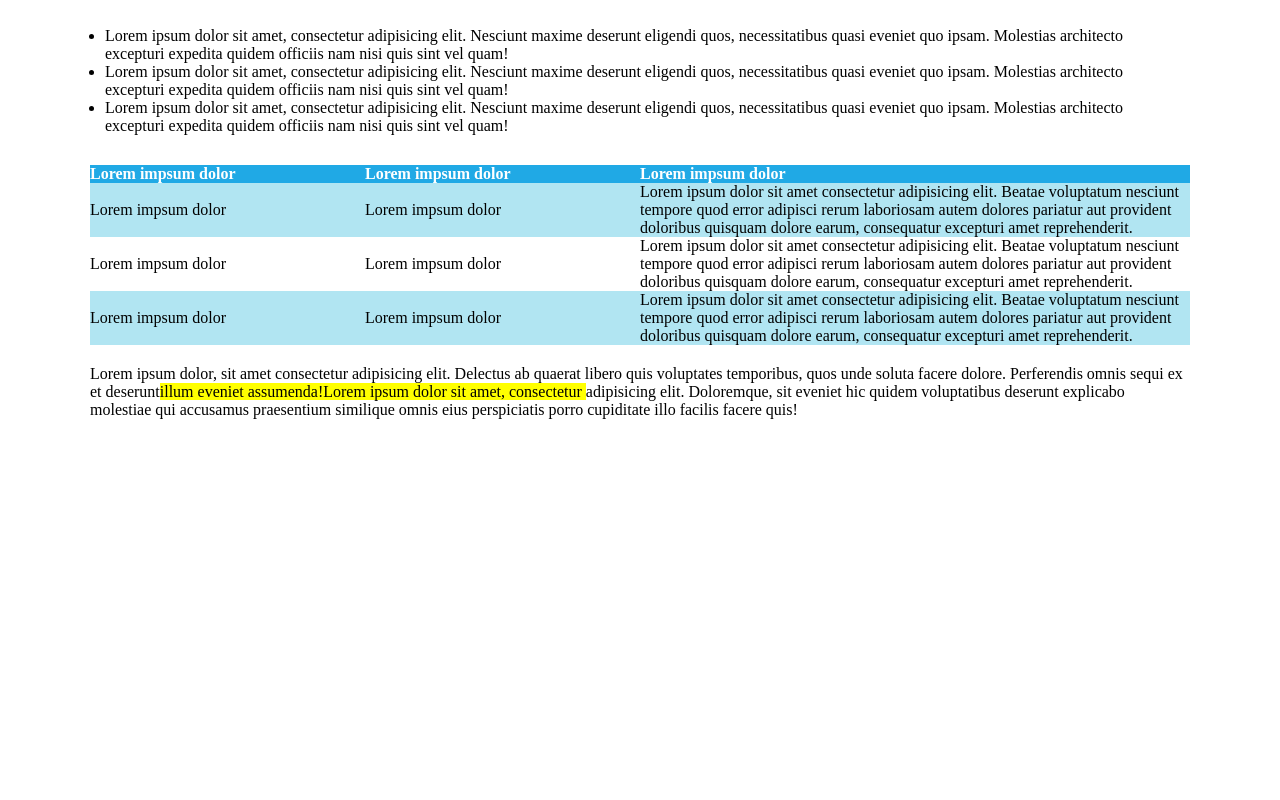
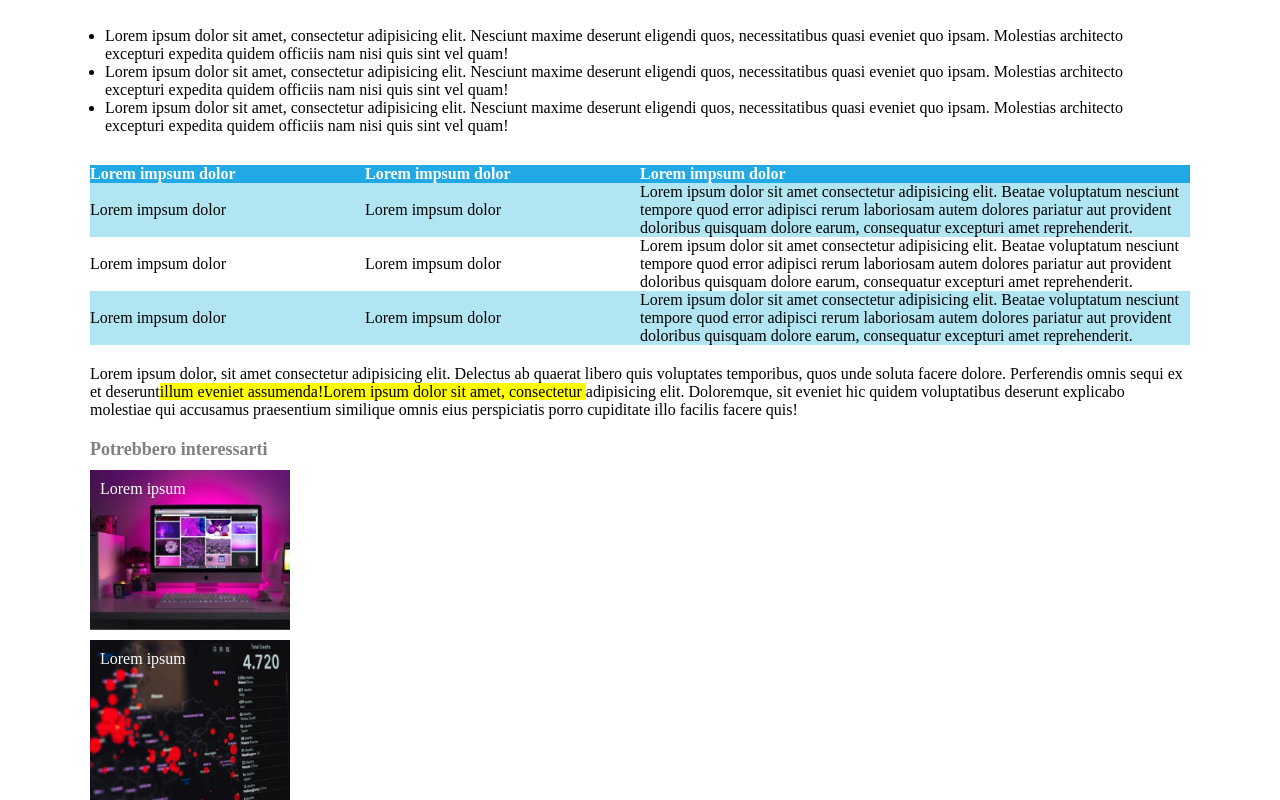
Before and after one commit to robertvlad/html-css-booleaner, a plain HTML site: page bonus/index.html in a window 1280 px wide. Shown: the part 660-1460 px from the top of the page. Before the commit the page ends 1079 px from the top, so only its background shows below. Drawn offline with Linux system fonts and the light colour scheme.

Commit message:
final_version_bonus

```diff
--- a/bonus/css/style.css
+++ b/bonus/css/style.css
@@ -87,3 +87,27 @@ thead{
 
 
 /* Footer */
+
+h2{
+    font-size: 18px;
+    color: rgb(128, 128, 128);
+    margin-top: 20px;
+}
+
+.photo{
+    width: 200px;
+    height: 160px;
+    padding: 10px;
+    background-size: cover;
+    background-repeat: no-repeat;
+    color: rgb(255, 255, 255);
+}
+
+.photo_monitor{
+    background-image: url("../../img/monitor.jpg");
+    margin: 10px 0;
+}
+
+.photo_graph{
+    background-image: url("../../img/graph.jpg");
+}
--- a/bonus/index.html
+++ b/bonus/index.html
@@ -95,7 +95,15 @@
         <footer>
               <!-- Last 2 pictures -->
 
-
+              <div class="container">
+                <h2>Potrebbero interessarti</h2>
+                <div class="photo_monitor photo">
+                    <p>Lorem ipsum</p>
+                </div>
+                <div class="photo_graph photo">
+                    <p>Lorem ipsum</p>
+                </div>
+            </div>
         </footer>
     </body>
 </html>
```
